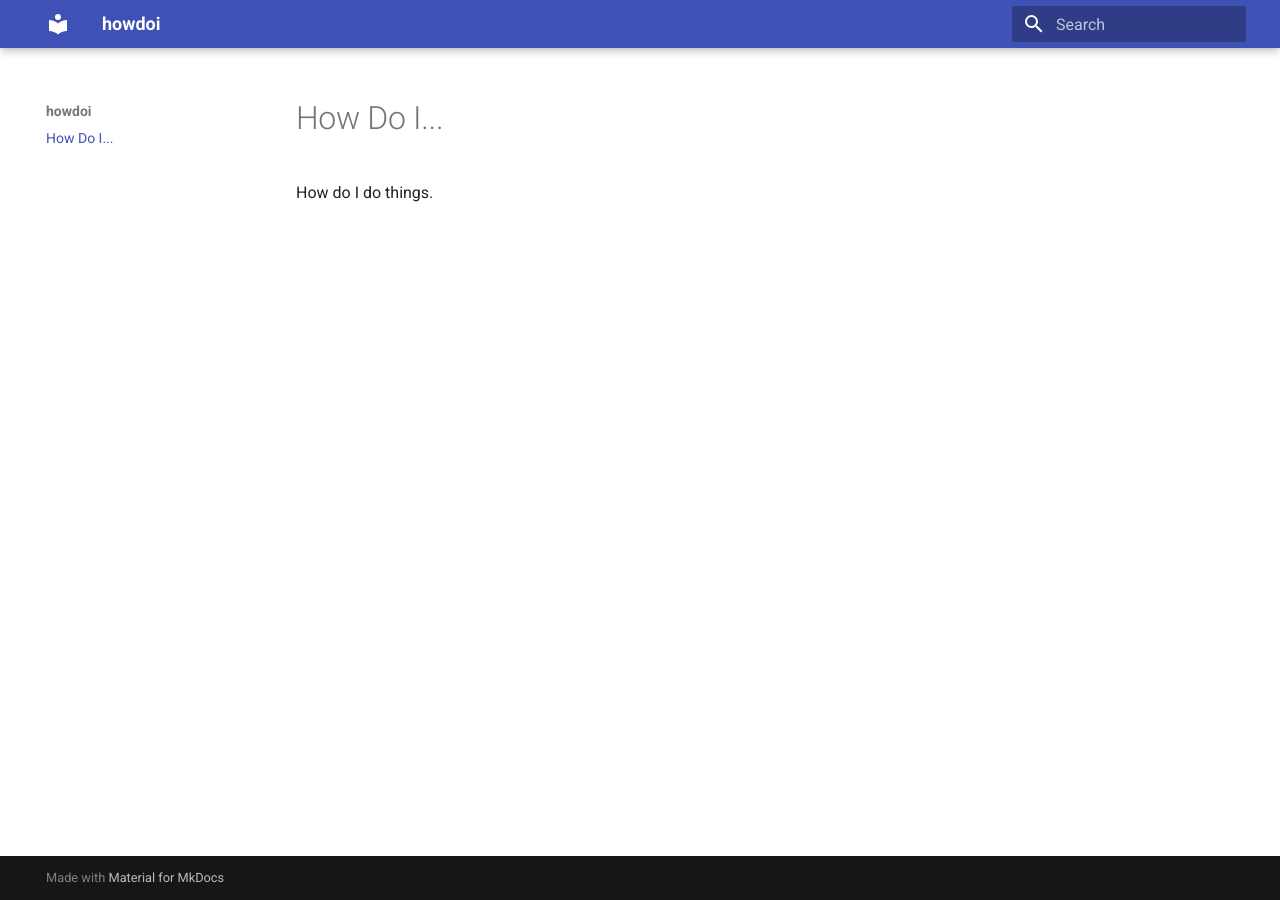
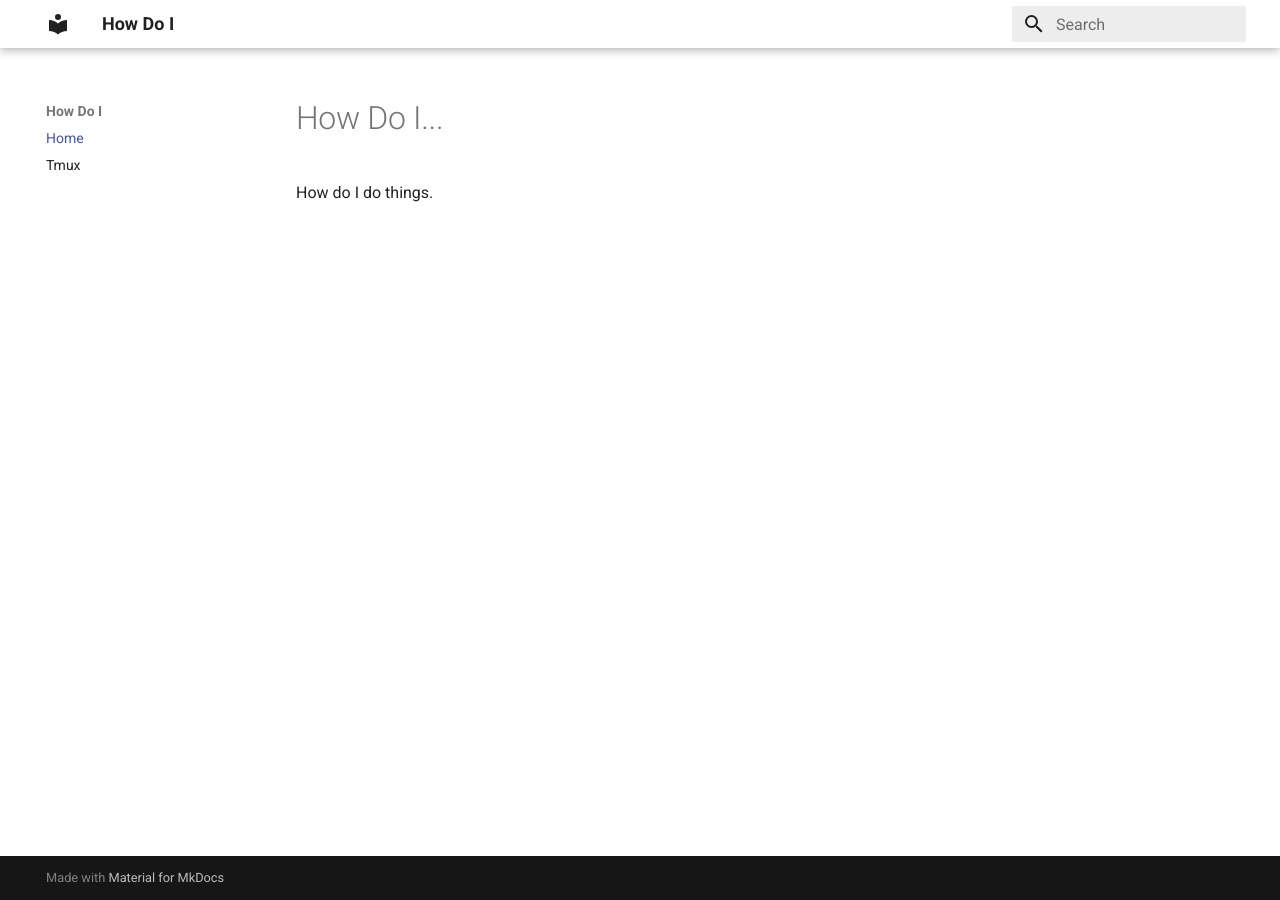
Before and after one commit to denkasyanov/howdoi, an MkDocs documentation site: the page built from docs/index.md, in a window 1280 px wide. Built offline with MkDocs 1.6.1 and Material for MkDocs 9.7.7, drawn with Linux system fonts in a browser that asks for light colours.

Commit message:
Set up rich features

```diff
--- a/mkdocs.yml
+++ b/mkdocs.yml
@@ -1,3 +1,21 @@
-site_name: howdoi
+site_name: How Do I
 theme:
   name: material
+  palette:
+    primary: white
+    accent: red
+  features:
+    - navigation.instant  # SPA behavior
+
+markdown_extensions:
+  - pymdownx.highlight  # syntax highlighting
+  - pymdownx.superfences  # nesting of code blocks inside other blocks
+  - pymdownx.inlinehilite  # inline syntax highlighting, e.g. `#!python range()`
+  - pymdownx.keys  # keyboard hightlighting, e.g. ++ctrl+a++
+  - pymdownx.emoji:  # emoji and icons rendering
+      emoji_index: !!python/name:materialx.emoji.twemoji
+      emoji_generator: !!python/name:materialx.emoji.to_svg
+
+nav:
+  - Home: index.md
+  - Tmux: tmux.md
```
